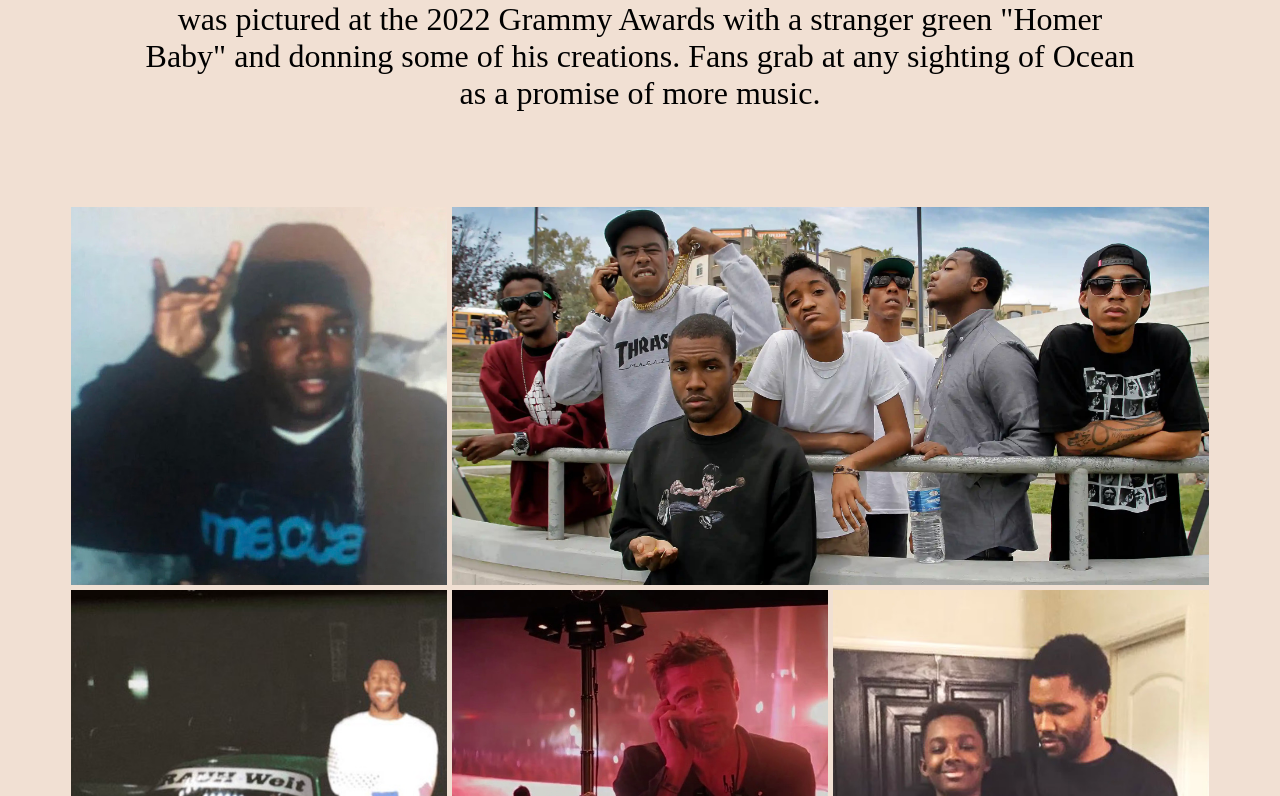
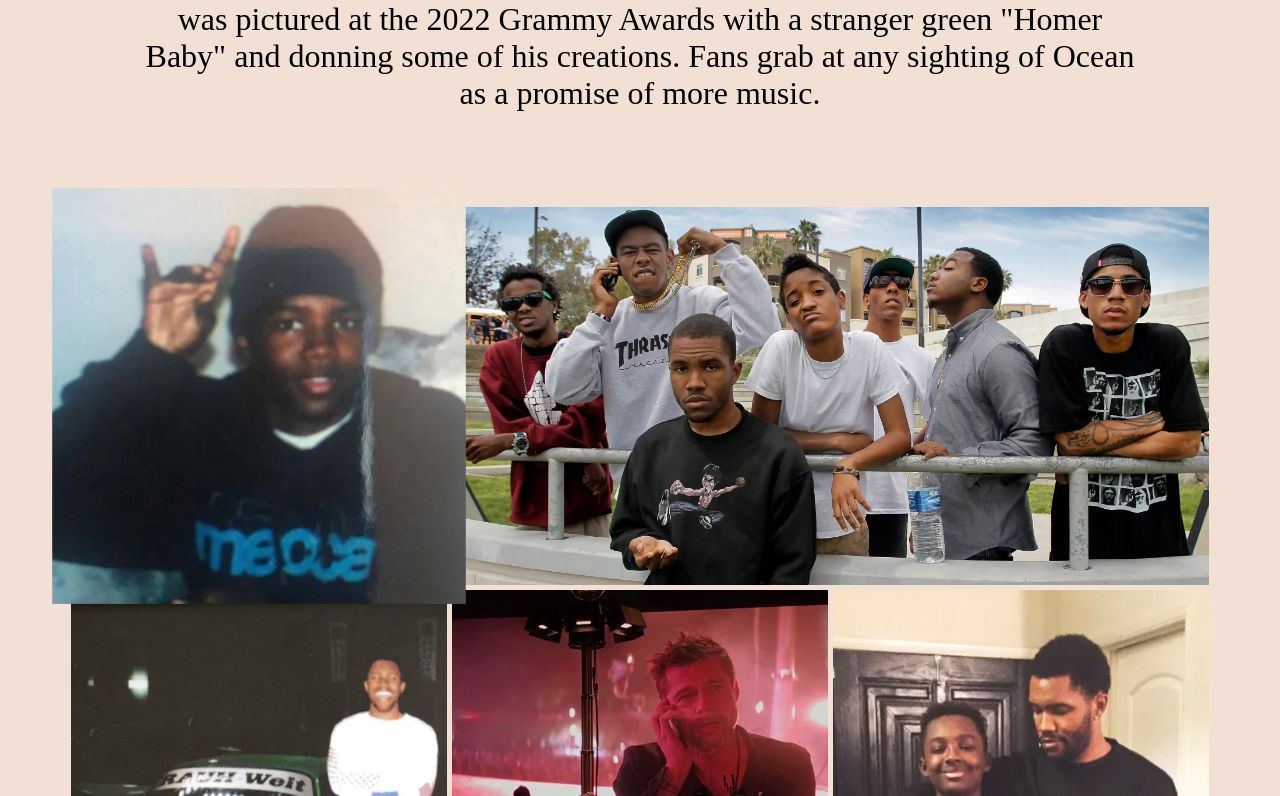
Before and after one commit to ishanbis/frankoceanfinal, a plain HTML site: page index.html in a window 1280 px wide. In both pictures the pointer is over the picture 259 px from the left and 1895 px from the top of the page. Shown: the part 1499-2295 px from the top of the page. Drawn offline with Linux system fonts and the light colour scheme; a web font is replaced by a local one.

Commit message:
homepage image zoomies

```diff
--- a/css/style.css
+++ b/css/style.css
@@ -136,8 +136,13 @@ nav li a:hover{
     width: 100%;
     height: 100%;
     object-fit: cover;
+    transition: transform .2s;
 }
 
+.image:hover{
+    transform: scale(1.1);
+    z-index: 1;
+}
 
 /* nostalgia ultra styling  */
 
```
